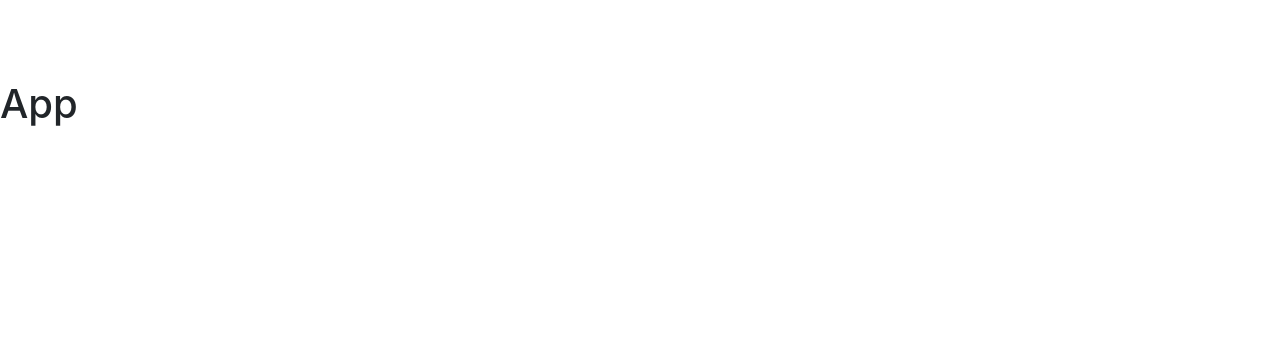
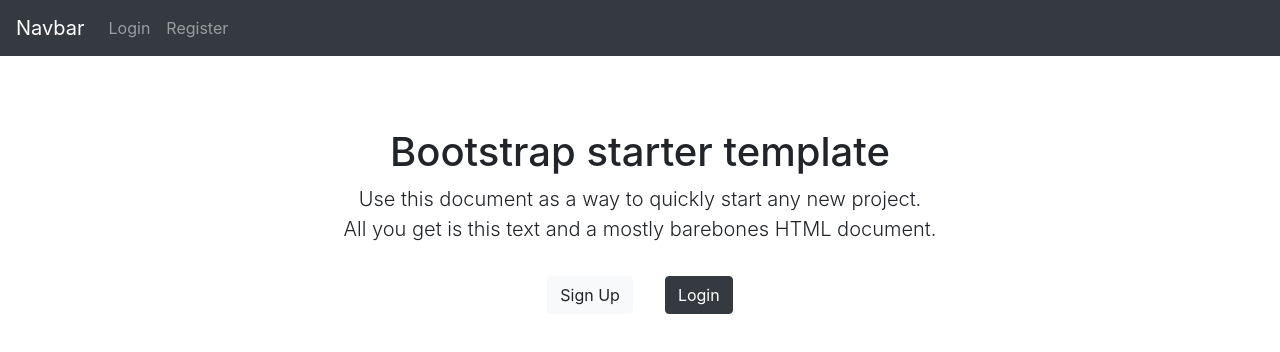
Before and after one commit to ardacelik/express-blog-app, a React (Create React App) app in the folder client/: page / in a window 1280 px wide. Shown: the top 352 px of the page. Built offline with nearby package versions, Linux system fonts and the light colour scheme.

Commit message:
Landing page and the navbar are created. React router is added to the project

```diff
--- a/client/src/App.js
+++ b/client/src/App.js
@@ -1,11 +1,25 @@
 import React, { Fragment } from "react";
+import { BrowserRouter as Router, Route, Switch } from "react-router-dom";
+import Navbar from "./components/layout/Navbar";
+import Landing from "./components/layout/Landing";
+import Login from "./components/auth/Login";
+import Register from "./components/auth/Register";
 
 import "./App.css";
 
 const App = () => (
-  <Fragment>
-    <h1>App</h1>
-  </Fragment>
+  <Router>
+    <Fragment>
+      <Navbar />
+      <Route exact path="/" component={Landing} />
+      <section className="container">
+        <Switch>
+          <Route exact path="/register" component={Register} />
+          <Route exact path="/login" component={Login} />
+        </Switch>
+      </section>
+    </Fragment>
+  </Router>
 );
 
 export default App;
--- /dev/null
+++ b/client/src/components/layout/Landing.js
@@ -0,0 +1,27 @@
+import React, { Fragment } from "react";
+import { Link } from "react-router-dom";
+
+const Landing = () => {
+  return (
+    <Fragment>
+      <main role="main" className="container">
+        <div className="starter-template">
+          <h1>Bootstrap starter template</h1>
+          <p className="lead">
+            Use this document as a way to quickly start any new project.
+            <br /> All you get is this text and a mostly barebones HTML
+            document.
+          </p>
+          <Link className="btn btn-light m-3" to="/register">
+            Sign Up
+          </Link>
+          <Link className="btn btn-dark m-3" to="/login">
+            Login
+          </Link>
+        </div>
+      </main>
+    </Fragment>
+  );
+};
+
+export default Landing;
--- /dev/null
+++ b/client/src/components/layout/Navbar.js
@@ -0,0 +1,40 @@
+import React from "react";
+import { Link } from "react-router-dom";
+
+const Navbar = () => {
+  return (
+    <nav className="navbar navbar-expand-md navbar-dark bg-dark fixed-top">
+      <Link className="navbar-brand" to="/">
+        Navbar
+      </Link>
+      <button
+        className="navbar-toggler"
+        type="button"
+        data-toggle="collapse"
+        data-target="#navbarsExampleDefault"
+        aria-controls="navbarsExampleDefault"
+        aria-expanded="false"
+        aria-label="Toggle navigation"
+      >
+        <span className="navbar-toggler-icon" />
+      </button>
+
+      <div className="collapse navbar-collapse" id="navbarsExampleDefault">
+        <ul className="navbar-nav mr-auto">
+          <li className="nav-item">
+            <Link className="nav-link" to="/login">
+              Login
+            </Link>
+          </li>
+          <li className="nav-item">
+            <Link className="nav-link" to="/register">
+              Register
+            </Link>
+          </li>
+        </ul>
+      </div>
+    </nav>
+  );
+};
+
+export default Navbar;
```
